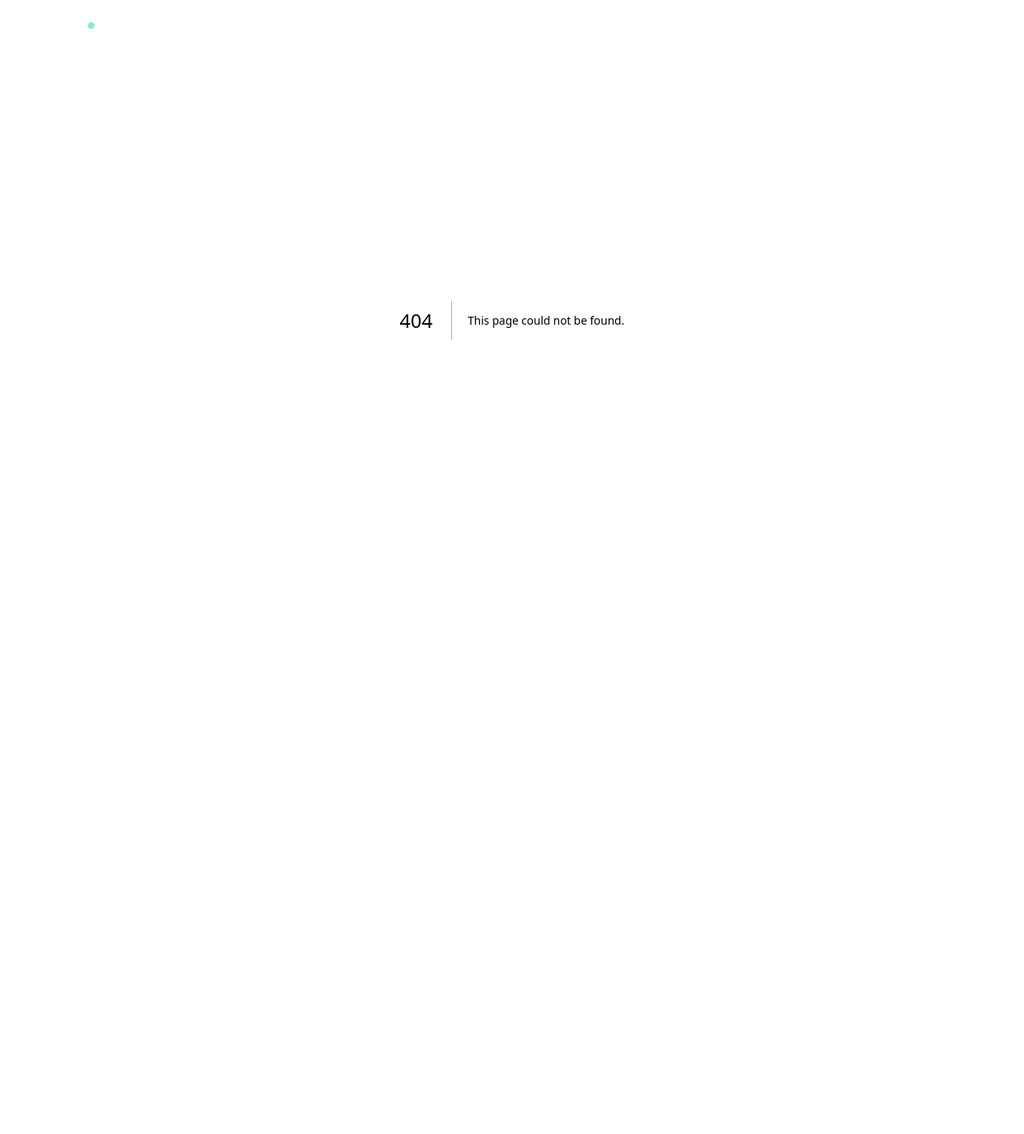
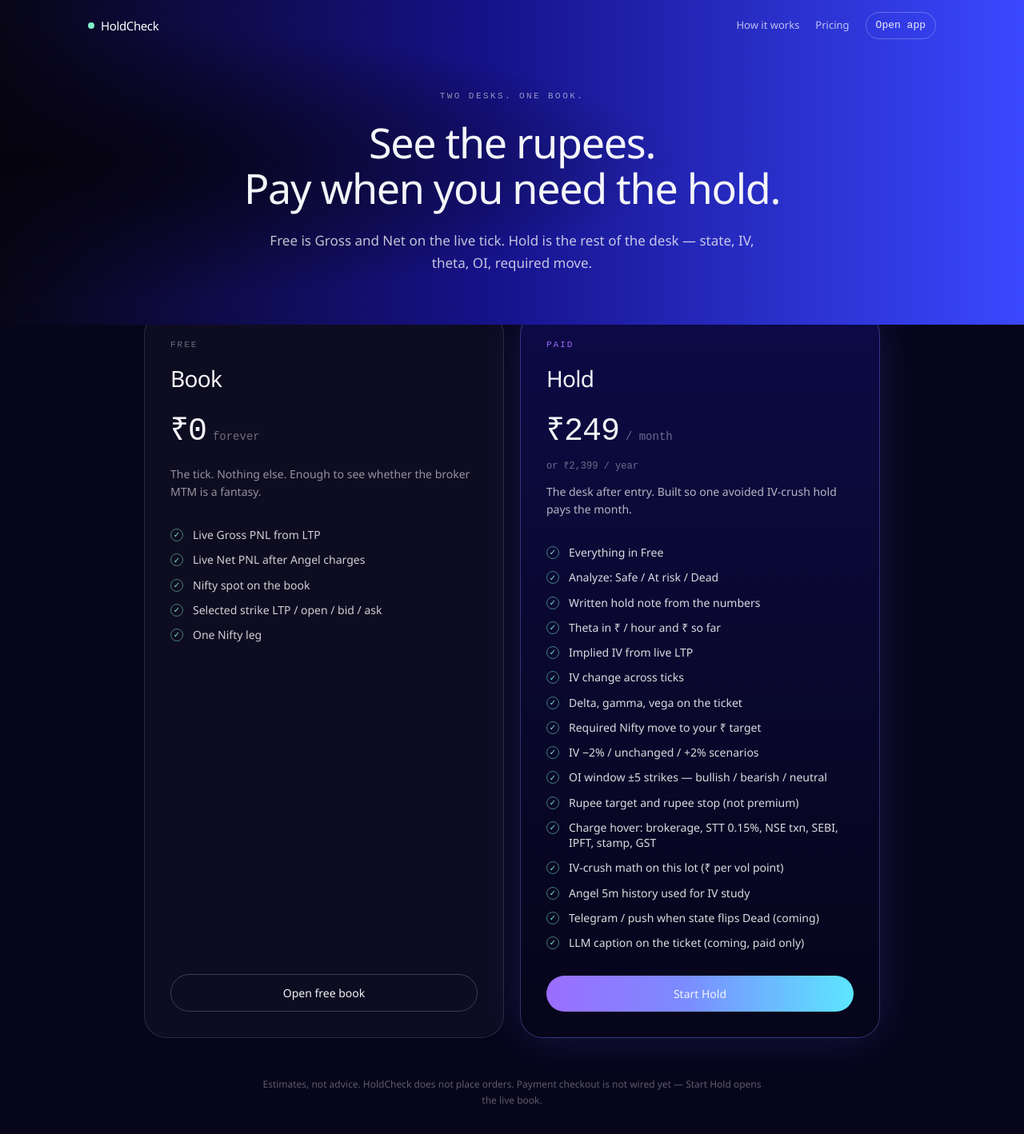
Before and after one commit to navdeepkalyan96-beep/holdcheck, a Next.js app in the folder web/: page /pricing in a window 1280 px wide. Before the commit this address had no page. Shown: the top 1418 px of the page at 80% size. Before the commit the page ends 800 px from the top, so only its background shows below. Built offline with nearby package versions, Linux system fonts and the light colour scheme.

Commit message:
Pricing page: Free book vs Hold ₹249

```diff
--- a/web/app/components/Nav.tsx
+++ b/web/app/components/Nav.tsx
@@ -11,11 +11,11 @@ export default function Nav() {
           </span>
         </Link>
         <div className="flex items-center gap-5">
-          <Link
-            href="/#how-it-works"
-            className="hidden sm:inline text-[13px] text-white/70 hover:text-white transition-colors"
-          >
+          <Link href="/#how-it-works" className="hidden sm:inline text-[13px] text-white/70 hover:text-white transition-colors">
             How it works
+          </Link>
+          <Link href="/pricing" className="hidden sm:inline text-[13px] text-white/70 hover:text-white transition-colors">
+            Pricing
           </Link>
           <Link
             href="/app"
--- /dev/null
+++ b/web/app/pricing/page.tsx
@@ -0,0 +1,110 @@
+import Link from "next/link";
+
+const FREE = [
+  "Live Gross PNL from LTP",
+  "Live Net PNL after Angel charges",
+  "Nifty spot on the book",
+  "Selected strike LTP / open / bid / ask",
+  "One Nifty leg",
+];
+
+const PAID = [
+  "Everything in Free",
+  "Analyze: Safe / At risk / Dead",
+  "Written hold note from the numbers",
+  "Theta in ₹ / hour and ₹ so far",
+  "Implied IV from live LTP",
+  "IV change across ticks",
+  "Delta, gamma, vega on the ticket",
+  "Required Nifty move to your ₹ target",
+  "IV −2% / unchanged / +2% scenarios",
+  "OI window ±5 strikes — bullish / bearish / neutral",
+  "Rupee target and rupee stop (not premium)",
+  "Charge hover: brokerage, STT 0.15%, NSE txn, SEBI, IPFT, stamp, GST",
+  "IV-crush math on this lot (₹ per vol point)",
+  "Angel 5m history used for IV study",
+  "Telegram / push when state flips Dead (coming)",
+  "LLM caption on the ticket (coming, paid only)",
+];
+
+function Check({ dim }: { dim?: boolean }) {
+  return (
+    <span className={`mt-0.5 inline-flex w-4 h-4 rounded-full border items-center justify-center shrink-0 ${
+      dim ? "border-white/20 text-white/25" : "border-[#7FF0C8]/50 text-[#7FF0C8]"
+    }`} aria-hidden>
+      <span className="text-[10px]">✓</span>
+    </span>
+  );
+}
+
+export default function PricingPage() {
+  return (
+    <main className="flex-1">
+      <section className="hero-gradient relative pt-28 pb-16 px-5 overflow-hidden">
+        <div className="max-w-[920px] mx-auto text-center">
+          <p className="font-[family-name:var(--font-mono)] text-[11px] tracking-[0.22em] uppercase text-white/55 mb-5">
+            Two desks. One book.
+          </p>
+          <h1 className="font-[family-name:var(--font-display)] text-[36px] sm:text-[52px] leading-[1.1] tracking-tight">
+            See the rupees.
+            <br className="hidden sm:block" /> Pay when you need the hold.
+          </h1>
+          <p className="mt-6 text-white/75 text-[17px] max-w-[640px] mx-auto leading-relaxed">
+            Free is Gross and Net on the live tick. Hold is the rest of the desk — state, IV, theta, OI, required move.
+          </p>
+        </div>
+      </section>
+
+      <section className="bg-[#07051a] px-5 pb-24 -mt-4">
+        <div className="max-w-[920px] mx-auto grid md:grid-cols-2 gap-5">
+          <article className="rounded-[28px] border border-white/12 bg-white/[0.03] p-7 sm:p-8 flex flex-col">
+            <p className="font-[family-name:var(--font-mono)] text-[11px] tracking-[0.18em] uppercase text-white/40">Free</p>
+            <h2 className="mt-3 text-[28px] font-medium tracking-tight">Book</h2>
+            <div className="mt-4 font-[family-name:var(--font-mono)]">
+              <span className="text-[40px] tracking-tight">₹0</span>
+              <span className="text-white/40 text-[14px] ml-2">forever</span>
+            </div>
+            <p className="mt-3 text-[14px] text-white/55 leading-relaxed">The tick. Nothing else. Enough to see whether the broker MTM is a fantasy.</p>
+            <ul className="mt-8 space-y-3 flex-1">
+              {FREE.map((f) => (
+                <li key={f} className="flex gap-3 text-[14px] text-white/80 leading-snug">
+                  <Check />
+                  {f}
+                </li>
+              ))}
+            </ul>
+            <Link href="/app" className="mt-8 inline-flex justify-center rounded-full border border-white/20 py-3 text-[14px] hover:bg-white/5">
+              Open free book
+            </Link>
+          </article>
+
+          <article className="rounded-[28px] border border-[#7b8cff]/35 bg-gradient-to-b from-[#16128a]/40 to-[#07051a] p-7 sm:p-8 flex flex-col shadow-[0_0_60px_rgba(90,100,255,0.18)]">
+            <p className="font-[family-name:var(--font-mono)] text-[11px] tracking-[0.18em] uppercase text-[#9b6dff]">Paid</p>
+            <h2 className="mt-3 text-[28px] font-medium tracking-tight">Hold</h2>
+            <div className="mt-4 font-[family-name:var(--font-mono)]">
+              <span className="text-[40px] tracking-tight">₹249</span>
+              <span className="text-white/40 text-[14px] ml-2">/ month</span>
+            </div>
+            <p className="text-[12px] text-white/40 mt-1 font-[family-name:var(--font-mono)]">or ₹2,399 / year</p>
+            <p className="mt-3 text-[14px] text-white/70 leading-relaxed">The desk after entry. Built so one avoided IV-crush hold pays the month.</p>
+            <ul className="mt-8 space-y-3 flex-1">
+              {PAID.map((f) => (
+                <li key={f} className="flex gap-3 text-[14px] text-white/85 leading-snug">
+                  <Check />
+                  {f}
+                </li>
+              ))}
+            </ul>
+            <Link href="/app" className="cta-gradient mt-8 inline-flex justify-center rounded-full py-3 text-[14px] font-medium">
+              Start Hold
+            </Link>
+          </article>
+        </div>
+
+        <p className="max-w-[640px] mx-auto text-center text-[12px] text-white/35 mt-12 leading-relaxed">
+          Estimates, not advice. HoldCheck does not place orders. Payment checkout is not wired yet — Start Hold opens the live book.
+        </p>
+      </section>
+    </main>
+  );
+}
```
